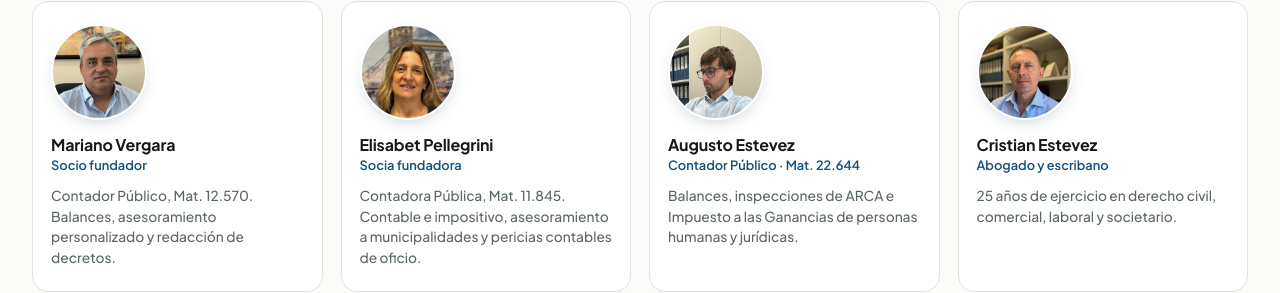
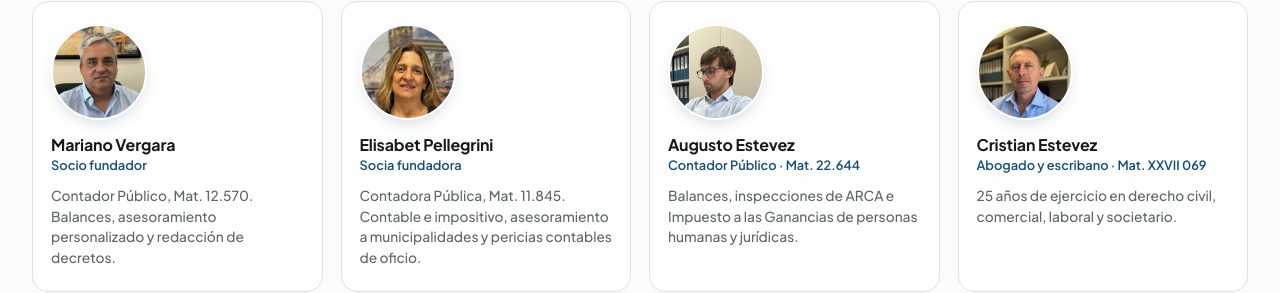
Before and after one commit to paulinapieretti/vep-asesoria-integral, a plain HTML site: page index.html in a window 1280 px wide. Shown: the part 5100-5393 px from the top of the page. Drawn offline with Linux system fonts and the light colour scheme.

Commit message:
Agrega la matrícula de Cristian Estevez
Co-Authored-By: Claude Sonnet 5.5 <noreply@anthropic.com>

```diff
--- a/index.html
+++ b/index.html
@@ -389,7 +389,7 @@
         <div class="team-card reveal">
           <div class="avatar avatar-photo" role="img" aria-label="Cristian Estevez" style="background-image:url(assets/img/team-cristian.jpg);background-position:53% 30%"></div>
           <h3>Cristian Estevez</h3>
-          <div class="team-role">Abogado y escribano</div>
+          <div class="team-role">Abogado y escribano · Mat. XXVII 069</div>
           <p class="team-desc">25 años de ejercicio en derecho civil, comercial, laboral y societario.</p>
         </div>
 
```
